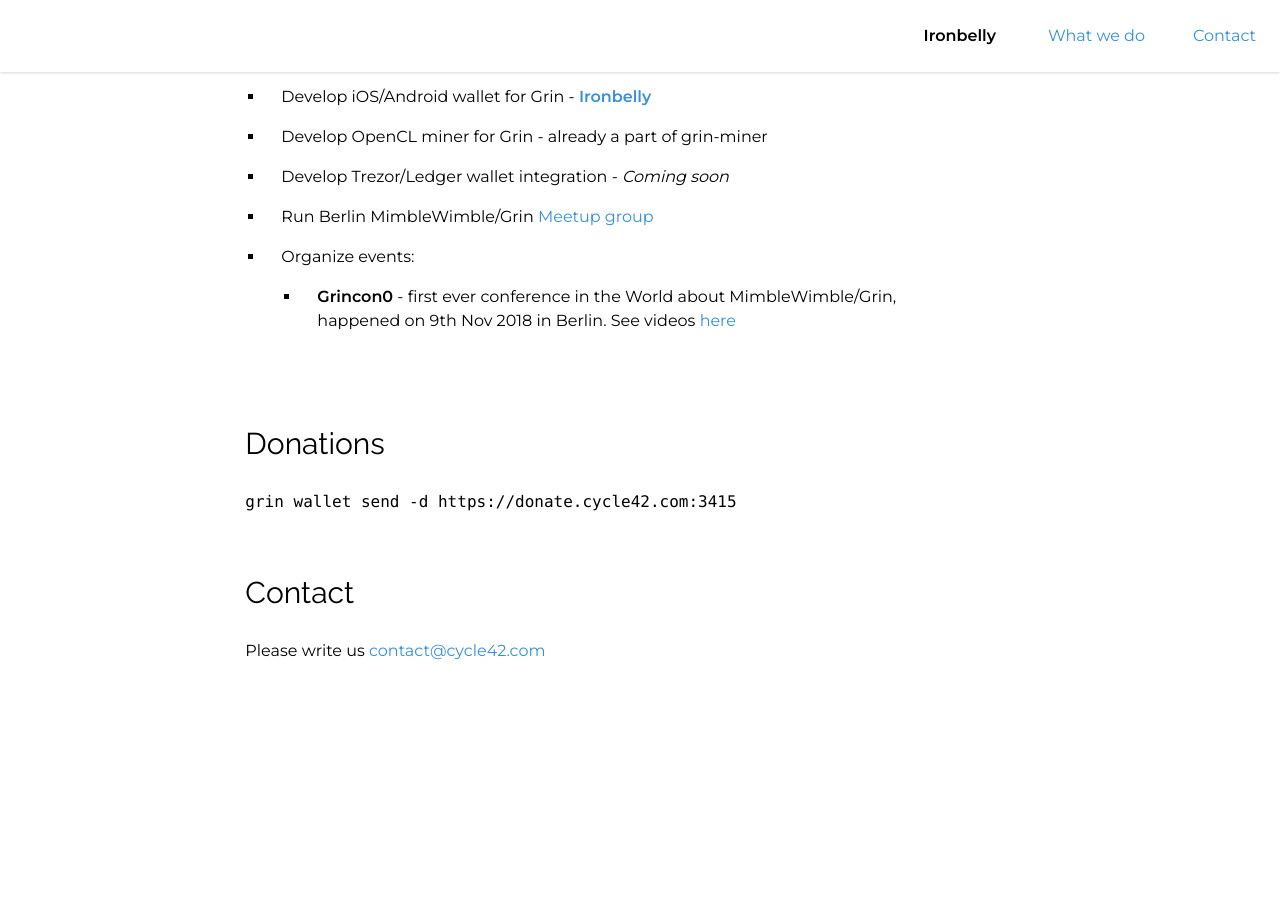
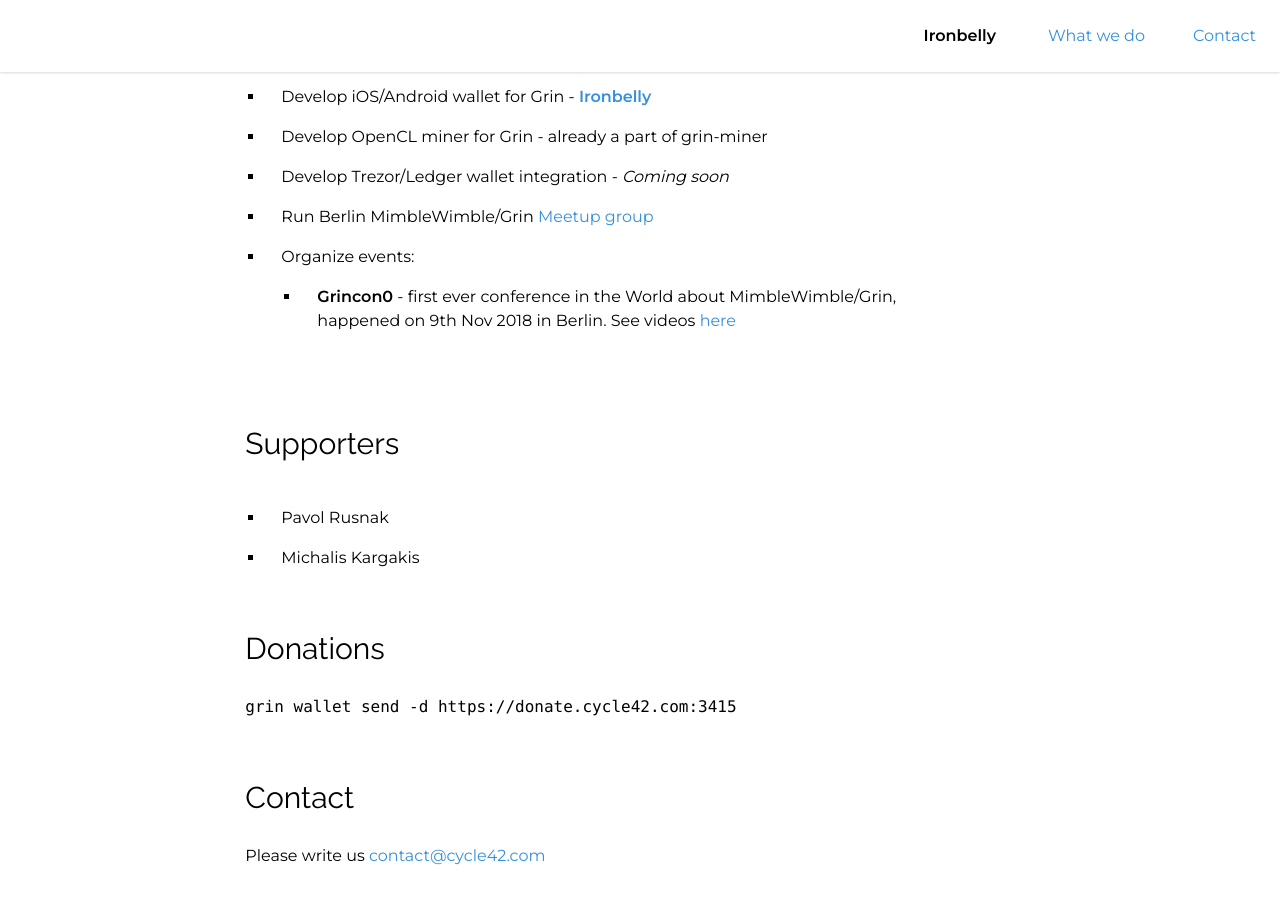
Before and after one commit to cyclefortytwo/cycle42.com, a Jekyll site: the page built from index.md, in a window 1280 px wide and 900 px high, scrolled down 1068 px. Built offline with Jekyll 4.4.1, drawn with Linux system fonts in a browser that asks for light colours; nearby versions of some CDN libraries; before the commit the page ends 1763 px from its top, so only the background shows below that.

Commit message:
Add supporters section

```diff
--- a/index.md
+++ b/index.md
@@ -41,6 +41,14 @@ To achive our mission we:
 	* **Grincon0** - first ever conference in the World about MimbleWimble/Grin, happened on 9th Nov 2018 in Berlin. See videos [here](https://grincon.info/)
 
 </section>
+<div id="supporters" class="-mt-24 mb-24"></div>
+<section class="container mx-auto px-3 sm:px-8 md:w-2/3" markdown="1">
+{:.text-2xl .sm:text-3xl .mb-4 .sm:mb-6 .pt-4 .sm:pt-6}
+## Supporters
+
+* Pavol Rusnak
+* Michalis Kargakis
+</section>
 <div id="donations" class="-mt-24 mb-24"></div>
 <section class="container mx-auto px-3 sm:px-8 md:w-2/3" markdown="1">
 {:.text-2xl .sm:text-3xl .mb-4 .sm:mb-6 .pt-4 .sm:pt-6}
```
